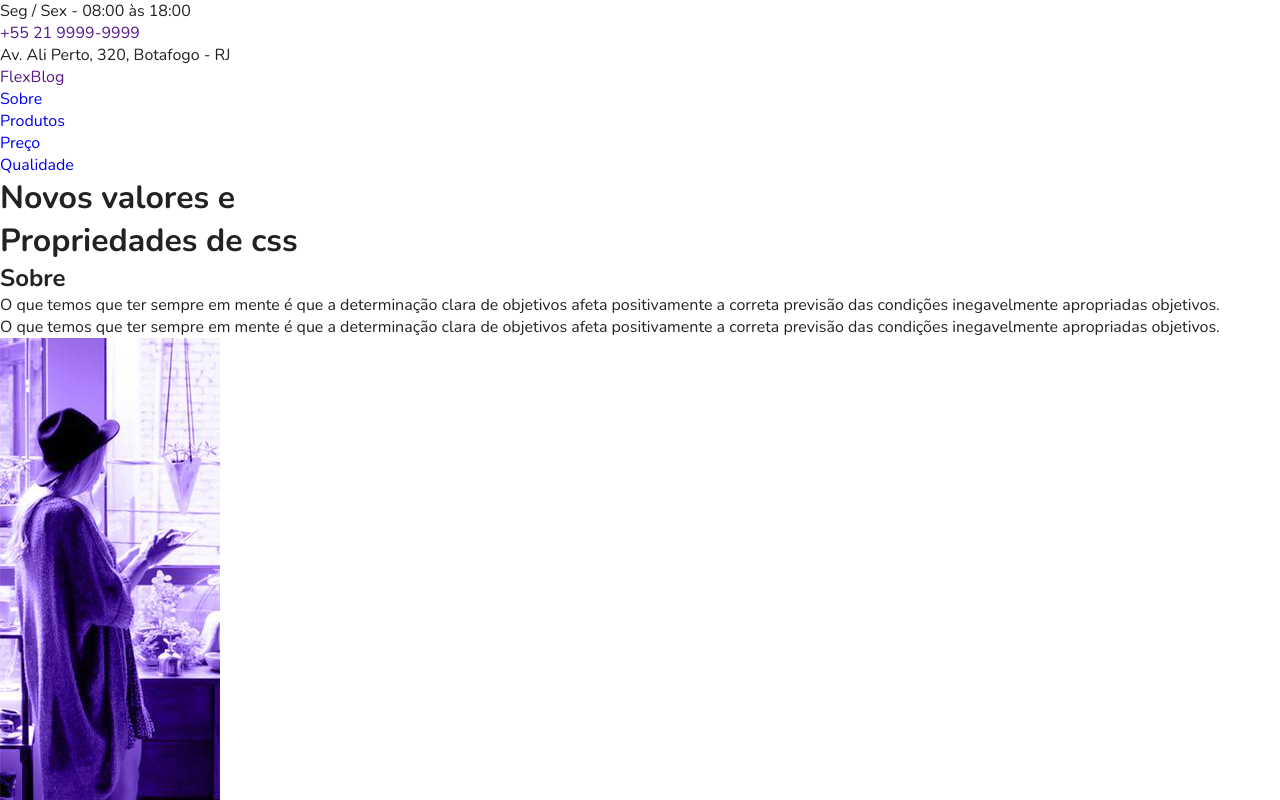
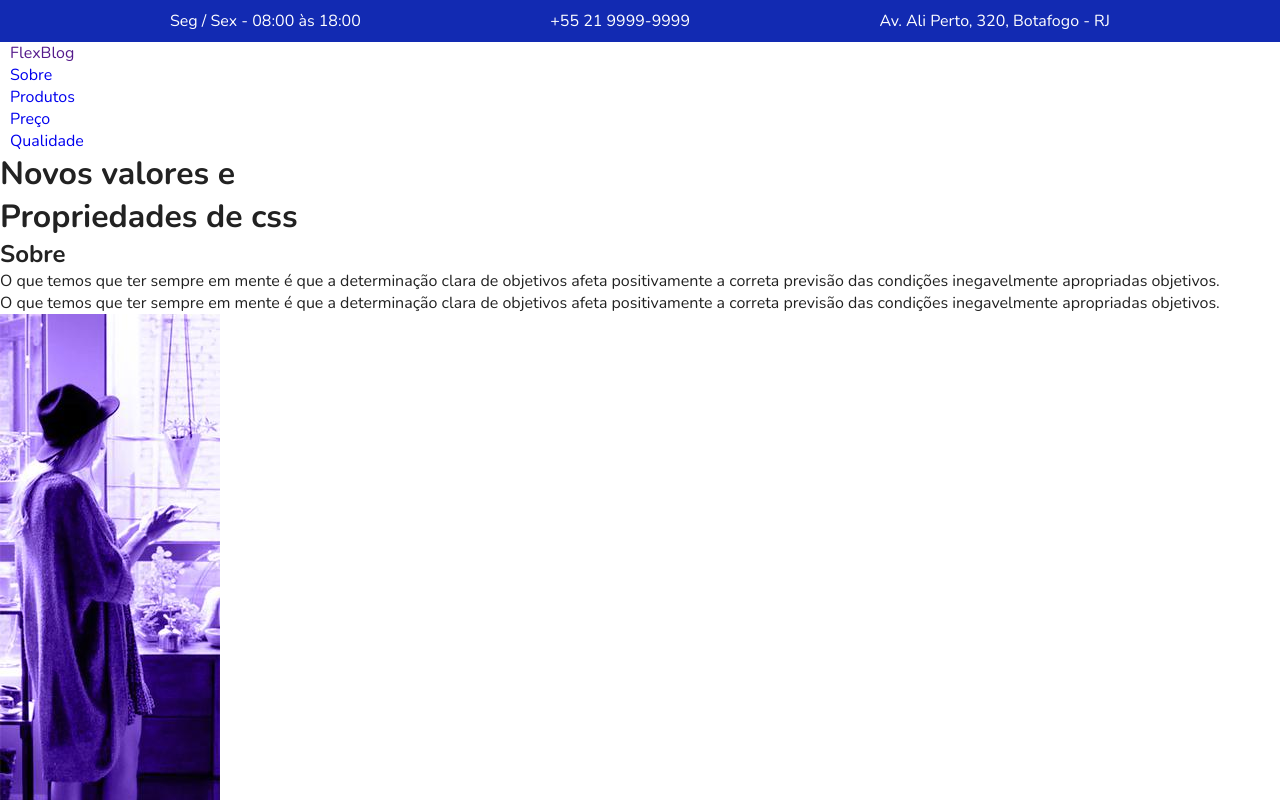
Before and after one commit to RyanV-Souza/css-flexbox, a plain HTML site: page FlexBlog/index.html in a window 1280 px wide. Shown: the top 800 px of the page. Drawn offline with nearby package versions, Linux system fonts and the light colour scheme.

Commit message:
FlexBlog - Superinfo CSS

```diff
--- a/FlexBlog/css/style.css
+++ b/FlexBlog/css/style.css
@@ -30,3 +30,27 @@ img {
 * {
   box-sizing: border-box;
 }
+
+/* SuperInfo */
+.superinfo-bg {
+  background: #122ab2;
+  color: white;
+}
+
+.superinfo {
+  display: flex;
+  justify-content: space-between;
+  max-width: 960px;
+  margin: 0 auto;
+  flex-wrap: wrap;
+  padding-top: 10px;
+}
+
+.superinfo p,
+a {
+  margin: 0 10px 10px 10px;
+}
+
+.superinfo a {
+  color: white;
+}
```
